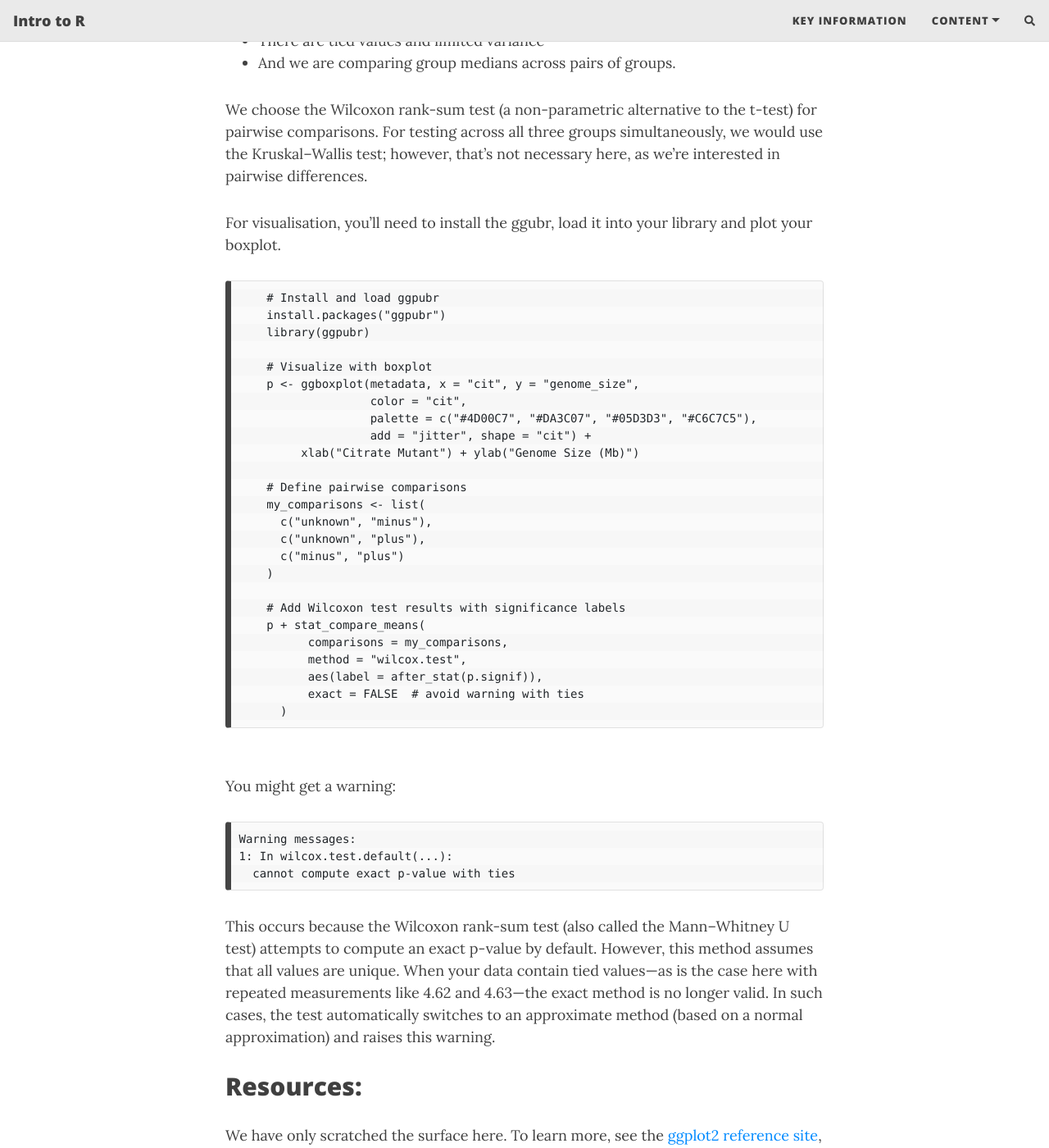
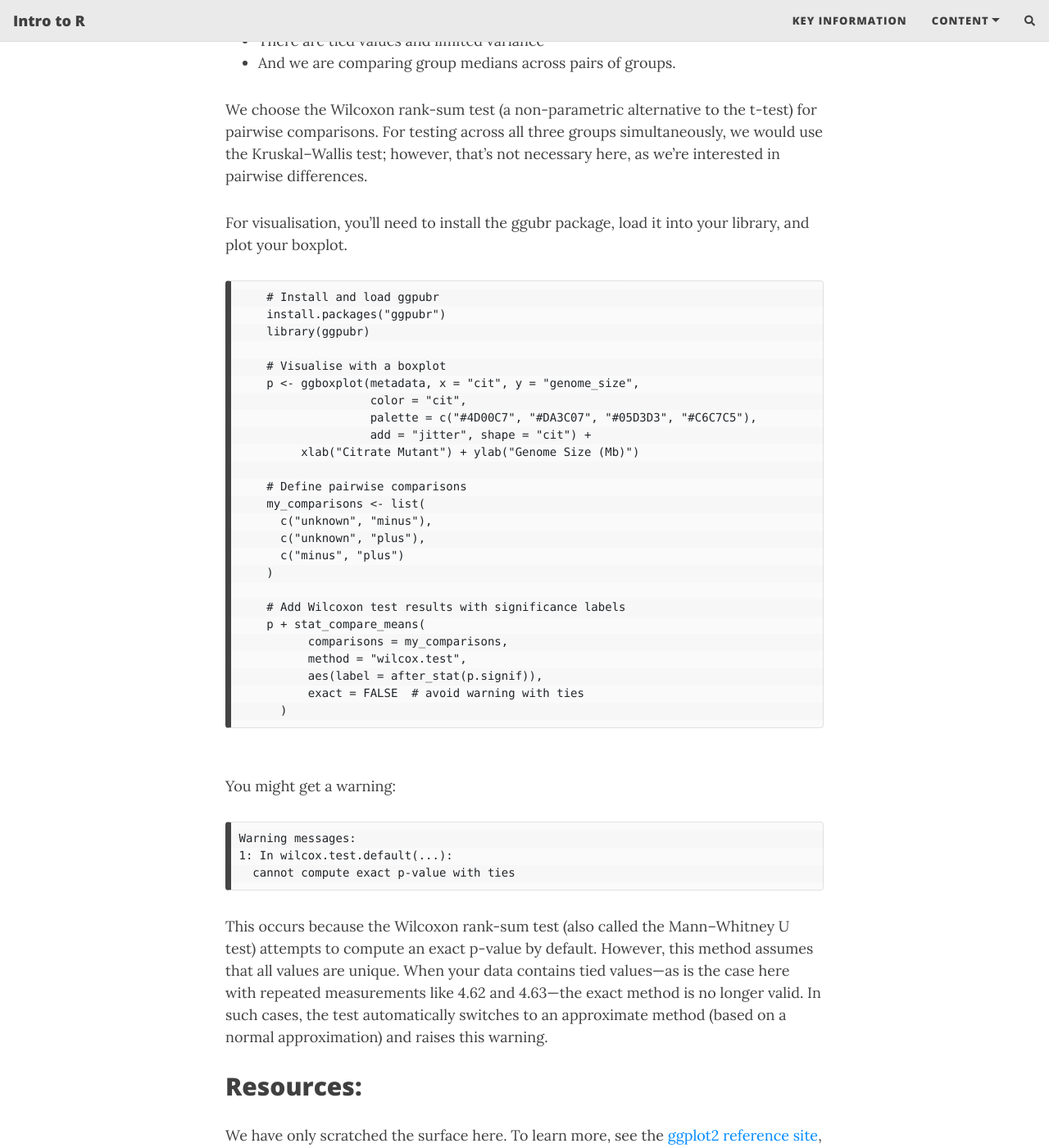
Before and after one commit to theheking/intro-to-r, a Jekyll site: the page built from content/6_datavisualisation.md, in a window 1280 px wide and 1400 px high, scrolled down 8521 px. Shown: the whole window at 82% size. Built offline with Jekyll 4.4.1, drawn with Linux system fonts in a browser that asks for light colours; nearby versions of some CDN libraries; comment, search, counter and statistics services are not loaded; some of the changed text lies outside the part shown.

Commit message:
Update 6_datavisualisation.md

````diff
--- a/content/6_datavisualisation.md
+++ b/content/6_datavisualisation.md
@@ -270,14 +269,14 @@ Because:
 We choose the Wilcoxon rank-sum test (a non-parametric alternative to the t-test) for pairwise comparisons.
 For testing across all three groups simultaneously, we would use the Kruskal–Wallis test; however, that’s not necessary here, as we're interested in pairwise differences.
 
-For visualisation, you'll need to install the ggubr, load it into your library and plot your boxplot.
+For visualisation, you'll need to install the ggubr package, load it into your library, and plot your boxplot.
 
 ```
     # Install and load ggpubr
     install.packages("ggpubr")
     library(ggpubr)
 
-    # Visualize with boxplot
+    # Visualise with a boxplot
     p <- ggboxplot(metadata, x = "cit", y = "genome_size",
                    color = "cit",
                    palette = c("#4D00C7", "#DA3C07", "#05D3D3", "#C6C7C5"),
@@ -313,7 +312,8 @@ Warning messages:
   cannot compute exact p-value with ties
   ```
 
-This occurs because the Wilcoxon rank-sum test (also called the Mann–Whitney U test) attempts to compute an exact p-value by default. However, this method assumes that all values are unique. When your data contain tied values—as is the case here with repeated measurements like 4.62 and 4.63—the exact method is no longer valid. In such cases, the test automatically switches to an approximate method (based on a normal approximation) and raises this warning.
+This occurs because the Wilcoxon rank-sum test (also called the Mann–Whitney U test) attempts to compute an exact p-value by default. However, this method assumes that all values are unique. When your data contains tied values—as is the case here with repeated measurements like 4.62 and 4.63—the exact method is no longer valid. In such cases, the test automatically switches to an approximate method (based on a normal approximation) and raises this warning.
+
 
 
 
````
Also changed, not shown: other parts of content/6_datavisualisation.md (+2 -3 lines).
